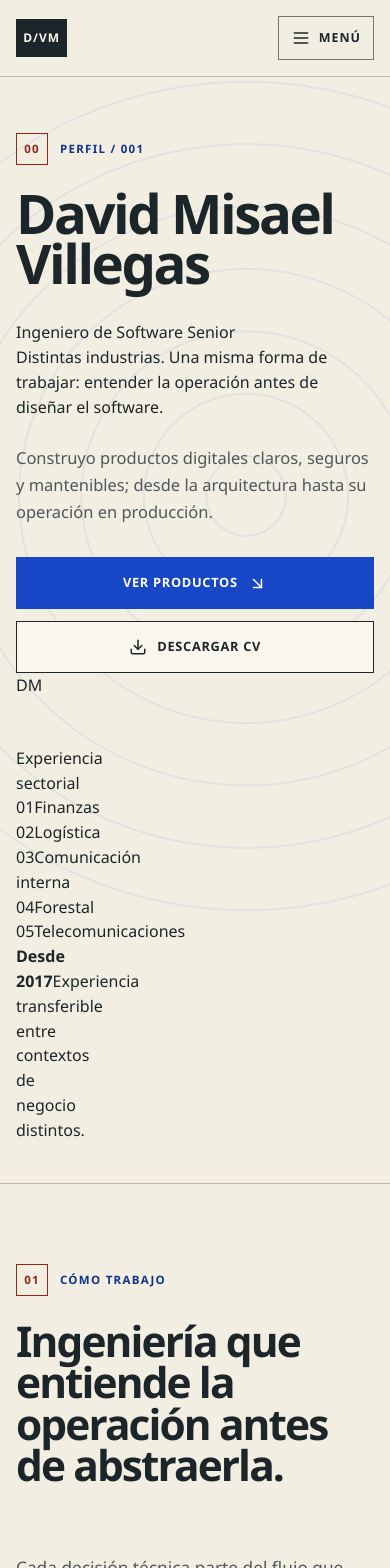
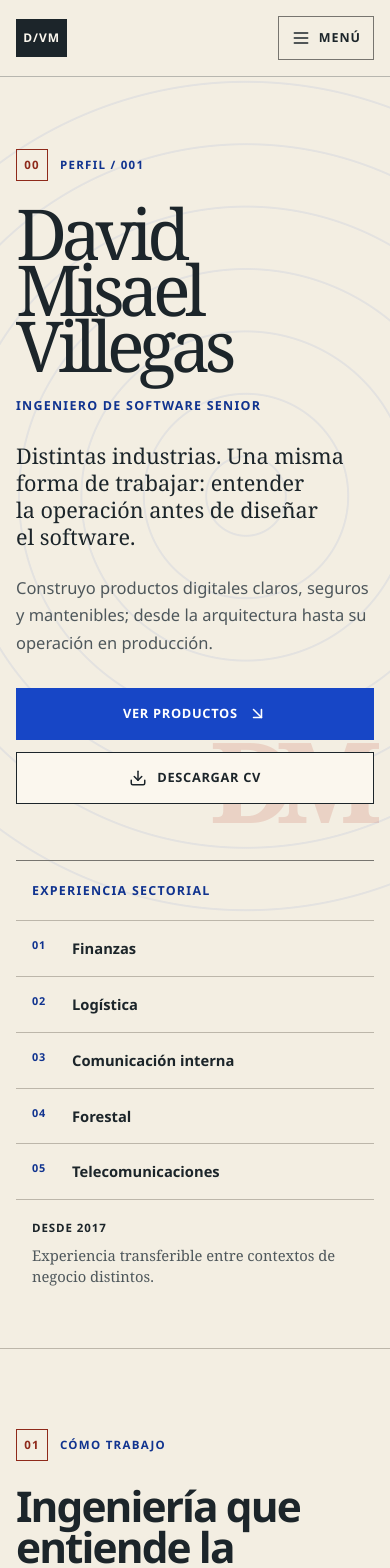
Before and after one commit to misaelvillegas97/portfolio, a React (Vite) app: page / in a window 390 px wide. Shown: the top 1568 px of the page. Built offline with nearby package versions, Linux system fonts and the light colour scheme.

Commit message:
style: compose responsive personal dossier hero

```diff
--- a/src/index.css
+++ b/src/index.css
@@ -97,7 +97,6 @@ figure {
 :where(
   .navigation__links,
   .navigation__mobile-panel ul,
-  .systems-map__legend,
   .principles-list,
   .capability-groups ul,
   .technology-index,
@@ -352,38 +351,48 @@ svg {
 }
 
 .hero__layout {
-  align-items: center;
-  row-gap: clamp(3rem, 7vw, 6rem);
+  align-items: stretch;
+  row-gap: clamp(2.5rem, 5vw, 4rem);
 }
 
 .hero__copy {
+  position: relative;
+  z-index: 0;
   grid-column: 1 / 8;
+  min-inline-size: 0;
+  padding-block: clamp(1rem, 3vw, 3rem);
 }
 
 .hero__copy h1 {
-  max-inline-size: 12ch;
-  margin-block: 1.5rem 2rem;
+  max-inline-size: 8ch;
+  margin-block: 1.5rem 1.4rem;
   color: var(--ink);
-  font-size: clamp(3.4rem, 6.6vw, 7.25rem);
-  line-height: 0.91;
+  font-family: Georgia, 'Times New Roman', serif;
+  font-size: clamp(3.8rem, 7.2vw, 7.85rem);
+  font-weight: 500;
+  letter-spacing: -0.08em;
+  line-height: 0.8;
 }
 
-.hero__identity {
-  display: flex;
-  flex-wrap: wrap;
-  align-items: baseline;
-  gap: 0.4rem 1rem;
-  padding-block: 0.9rem;
-  border-block: 1px solid var(--line-strong);
-  font-size: clamp(0.9rem, 1.3vw, 1.05rem);
+.hero__role,
+.hero__sectors-title {
+  color: var(--cobalt-deep);
+  font-size: 0.78rem;
+  font-weight: 800;
+  letter-spacing: 0.1em;
+  text-transform: uppercase;
 }
 
-.hero__identity strong {
-  color: var(--cobalt-deep);
+.hero__role {
+  margin: 0;
 }
 
-.hero__identity span {
-  color: var(--ink-soft);
+.hero__subtitle {
+  max-inline-size: 35rem;
+  margin-block: 1.75rem 0;
+  font-family: Georgia, 'Times New Roman', serif;
+  font-size: clamp(1.35rem, 2.2vw, 1.9rem);
+  line-height: 1.24;
 }
 
 .hero__description {
@@ -392,6 +401,21 @@ svg {
   color: var(--ink-soft);
   font-size: clamp(1.03rem, 1.6vw, 1.28rem);
   line-height: 1.65;
+}
+
+.hero__monogram {
+  position: absolute;
+  z-index: -1;
+  inset-inline-end: 0;
+  inset-block-end: 0;
+  color: rgb(185 55 34 / 0.15);
+  font-family: Georgia, 'Times New Roman', serif;
+  font-size: clamp(7rem, 15vw, 13rem);
+  font-weight: 600;
+  letter-spacing: -0.18em;
+  line-height: 0.7;
+  pointer-events: none;
+  user-select: none;
 }
 
 .hero__actions {
@@ -439,148 +463,68 @@ svg {
   color: var(--paper-raised);
 }
 
-.hero__signals {
-  display: grid;
-  grid-column: 1 / -1;
-  grid-template-columns: repeat(3, minmax(0, 1fr));
-  border-block: 1px solid var(--line-strong);
+.hero__sectors {
+  display: flex;
+  grid-column: 8 / -1;
+  min-inline-size: 0;
+  flex-direction: column;
+  justify-content: space-between;
+  border-inline-start: 1px solid var(--line-strong);
+  background: rgb(229 222 206 / 0.45);
 }
 
-.hero__signals > div {
-  display: flex;
-  min-block-size: 6.5rem;
-  flex-direction: column-reverse;
-  justify-content: center;
-  gap: 0.2rem;
-  padding: 1rem clamp(1rem, 2vw, 2rem);
+.hero__sectors-title,
+.hero__sectors-note {
+  padding-inline: clamp(1rem, 2vw, 1.7rem);
 }
 
-.hero__signals > div:not(:last-child) {
-  border-inline-end: 1px solid var(--line);
+.hero__sectors-title {
+  margin: 0;
+  padding-block: 1.25rem;
 }
 
-.hero__signals dt {
-  color: var(--ink-soft);
-  font-size: 0.78rem;
-  letter-spacing: 0.025em;
+.hero__sectors-list {
+  margin: 0;
+  padding: 0;
+  list-style: none;
 }
 
-.hero__signals dd {
-  margin: 0;
-  color: var(--cobalt-deep);
-  font-size: clamp(1.25rem, 2.3vw, 1.9rem);
-  font-weight: 750;
-  letter-spacing: -0.035em;
-}
-
-.systems-map {
-  grid-column: 8 / -1;
-  align-self: end;
-  border-inline-start: 1px solid var(--line-strong);
-  padding-inline-start: clamp(1rem, 2.3vw, 2rem);
-}
-
-.systems-map__caption {
-  display: flex;
-  justify-content: space-between;
-  padding-block-end: 0.75rem;
-  color: var(--ink-soft);
-  font-size: 0.68rem;
-  font-weight: 800;
-  letter-spacing: 0.1em;
-  text-transform: uppercase;
-}
-
-.systems-map__svg {
-  inline-size: 100%;
-  border-block: 1px solid var(--line);
-  background: rgb(251 247 238 / 0.58);
-}
-
-.systems-map__grid-line {
-  fill: none;
-  stroke: rgb(28 37 42 / 0.12);
-  stroke-width: 1;
-}
-
-.systems-map__contour {
-  fill: none;
-  stroke: rgb(185 55 34 / 0.35);
-  stroke-dasharray: 5 6;
-  stroke-width: 1.2;
-  vector-effect: non-scaling-stroke;
-}
-
-.systems-map__connection {
-  stroke: rgb(23 70 198 / 0.52);
-  stroke-width: 1.25;
-  vector-effect: non-scaling-stroke;
-}
-
-.systems-map__node circle {
-  fill: var(--paper-raised);
-  stroke: var(--cobalt);
-  stroke-width: 2;
-  vector-effect: non-scaling-stroke;
-}
-
-.systems-map__node--building circle {
-  stroke: var(--vermilion);
-  stroke-dasharray: 4 3;
-}
-
-.systems-map__node-number,
-.systems-map__node-label {
-  fill: var(--ink);
-  font-family: 'Segoe UI Variable Display', 'Avenir Next', 'Century Gothic', 'Segoe UI', sans-serif;
+.hero__sectors-list li {
+  display: grid;
+  grid-template-columns: 2rem 1fr;
+  gap: 0.5rem;
+  padding: 1rem clamp(1rem, 2vw, 1.7rem);
+  border-block-start: 1px solid var(--line);
+  font-size: clamp(0.92rem, 1.2vw, 1.05rem);
   font-weight: 750;
 }
 
-.systems-map__node-number {
-  font-size: 10px;
+.hero__sectors-list li > span {
+  color: var(--cobalt-deep);
+  font-size: 0.68rem;
+  font-weight: 800;
+  letter-spacing: 0.08em;
 }
 
-.systems-map__node-label {
-  font-size: 13px;
+.hero__sectors-note {
+  margin: 0;
+  padding-block: 1.25rem;
+  border-block-start: 1px solid var(--line);
+  color: var(--ink-soft);
+  font-family: Georgia, 'Times New Roman', serif;
+  font-size: 0.92rem;
+  line-height: 1.45;
 }
 
-.systems-map__legend {
-  display: grid;
-  grid-template-columns: repeat(2, minmax(0, 1fr));
-  border-block-end: 1px solid var(--line);
-}
-
-.systems-map__legend li {
-  display: grid;
-  grid-template-columns: 1.7rem 1fr;
-  gap: 0.45rem;
-  min-block-size: 3.5rem;
-  align-items: center;
-  padding: 0.55rem;
-  border-block-start: 1px solid var(--line);
+.hero__sectors-note strong {
+  display: block;
+  margin-block-end: 0.5rem;
+  color: var(--ink);
+  font-family: 'Segoe UI Variable Display', 'Avenir Next', 'Century Gothic', 'Segoe UI', sans-serif;
   font-size: 0.72rem;
-}
-
-.systems-map__legend li:nth-child(odd) {
-  border-inline-end: 1px solid var(--line);
-}
-
-.systems-map__legend li > span {
-  color: var(--vermilion-deep);
-  font-size: 0.65rem;
   font-weight: 800;
-}
-
-.systems-map__legend strong,
-.systems-map__legend small {
-  display: block;
-}
-
-.systems-map__legend small {
-  margin-block-start: 0.1rem;
-  color: var(--ink-soft);
-  font-size: 0.63rem;
-  line-height: 1.3;
+  letter-spacing: 0.08em;
+  text-transform: uppercase;
 }
 
 .section-shell {
@@ -1119,18 +1063,14 @@ svg {
     grid-column: 1 / 9;
   }
 
-  .systems-map {
+  .hero__sectors {
     grid-column: 9 / -1;
-  }
-
-  .systems-map__node-label {
-    font-size: 11px;
   }
 }
 
 @media (max-width: 62rem) {
   .hero__copy,
-  .systems-map {
+  .hero__sectors {
     grid-column: 1 / -1;
   }
 
@@ -1142,24 +1082,9 @@ svg {
     max-inline-size: 13ch;
   }
 
-  .systems-map {
-    display: grid;
-    grid-template-columns: minmax(0, 1.4fr) minmax(15rem, 0.6fr);
+  .hero__sectors {
+    border-block-start: 1px solid var(--line-strong);
     border-inline-start: 0;
-    padding-inline-start: 0;
-  }
-
-  .systems-map__caption {
-    grid-column: 1 / -1;
-  }
-
-  .systems-map__legend {
-    grid-template-columns: 1fr;
-    border-inline-start: 1px solid var(--line);
-  }
-
-  .systems-map__legend li:nth-child(odd) {
-    border-inline-end: 0;
   }
 
   .section-heading,
@@ -1212,26 +1137,8 @@ svg {
     min-block-size: auto;
   }
 
-  .hero__signals {
-    grid-template-columns: 1fr;
-  }
-
-  .hero__signals > div:not(:last-child) {
-    border-inline-end: 0;
-    border-block-end: 1px solid var(--line);
-  }
-
-  .systems-map {
-    display: block;
-  }
-
-  .systems-map__legend {
-    grid-template-columns: repeat(2, minmax(0, 1fr));
-    border-inline-start: 0;
-  }
-
-  .systems-map__legend li:nth-child(odd) {
-    border-inline-end: 1px solid var(--line);
+  .hero__sectors {
+    background: transparent;
   }
 
   .principles-list,
@@ -1304,11 +1211,7 @@ svg {
   }
 
   .hero__copy h1 {
-    font-size: clamp(2.85rem, 14vw, 4.5rem);
-  }
-
-  .hero__identity {
-    display: grid;
+    font-size: clamp(3.65rem, 18vw, 5.3rem);
   }
 
   .hero__actions,
@@ -1316,16 +1219,8 @@ svg {
     inline-size: 100%;
   }
 
-  .systems-map__node-label {
-    display: none;
-  }
-
-  .systems-map__legend {
-    grid-template-columns: 1fr;
-  }
-
-  .systems-map__legend li:nth-child(odd) {
-    border-inline-end: 0;
+  .hero__monogram {
+    inset-inline-end: 0.75rem;
   }
 
   .case-study__identity h3 {
```
Also changed, not shown: 1 other file (tests, documents, lock files or other folders).
